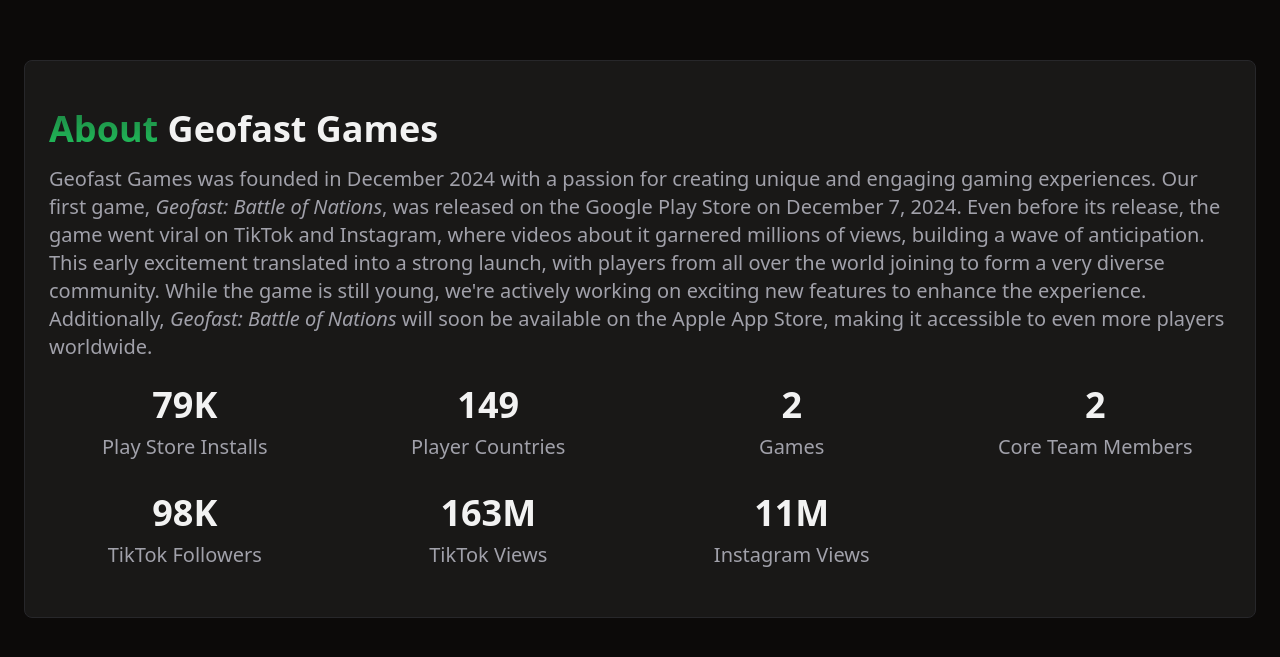
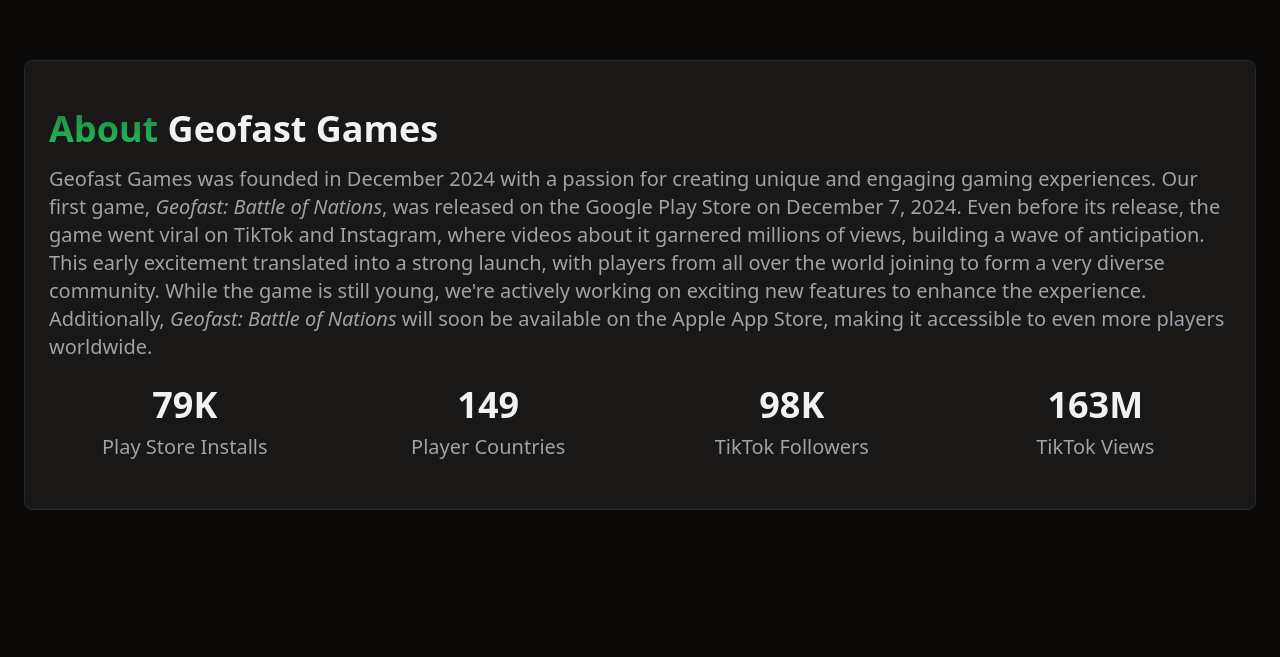
Before and after one commit to utkarshtrivedimdz/geofast-landing-page, a React (Vite) app: page / in a window 1280 px wide. Shown: the part 2119-2776 px from the top of the page. Built offline with nearby package versions, Linux system fonts and the light colour scheme.

Commit message:
Update Statistics.tsx

```diff
--- a/src/components/Statistics.tsx
+++ b/src/components/Statistics.tsx
@@ -14,24 +14,12 @@ export const Statistics = () => {
       description: "Player Countries",
     },
     {
-      quantity: "2",
-      description: "Games",
-    },
-    {
-      quantity: "2",
-      description: "Core Team Members",
-    },
-    {
       quantity: "98K",
       description: "TikTok Followers",
     },
     {
       quantity: "163M",
       description: "TikTok Views",
-    },
-    {
-      quantity: "11M",
-      description: "Instagram Views",
     },
   ];
 
```
